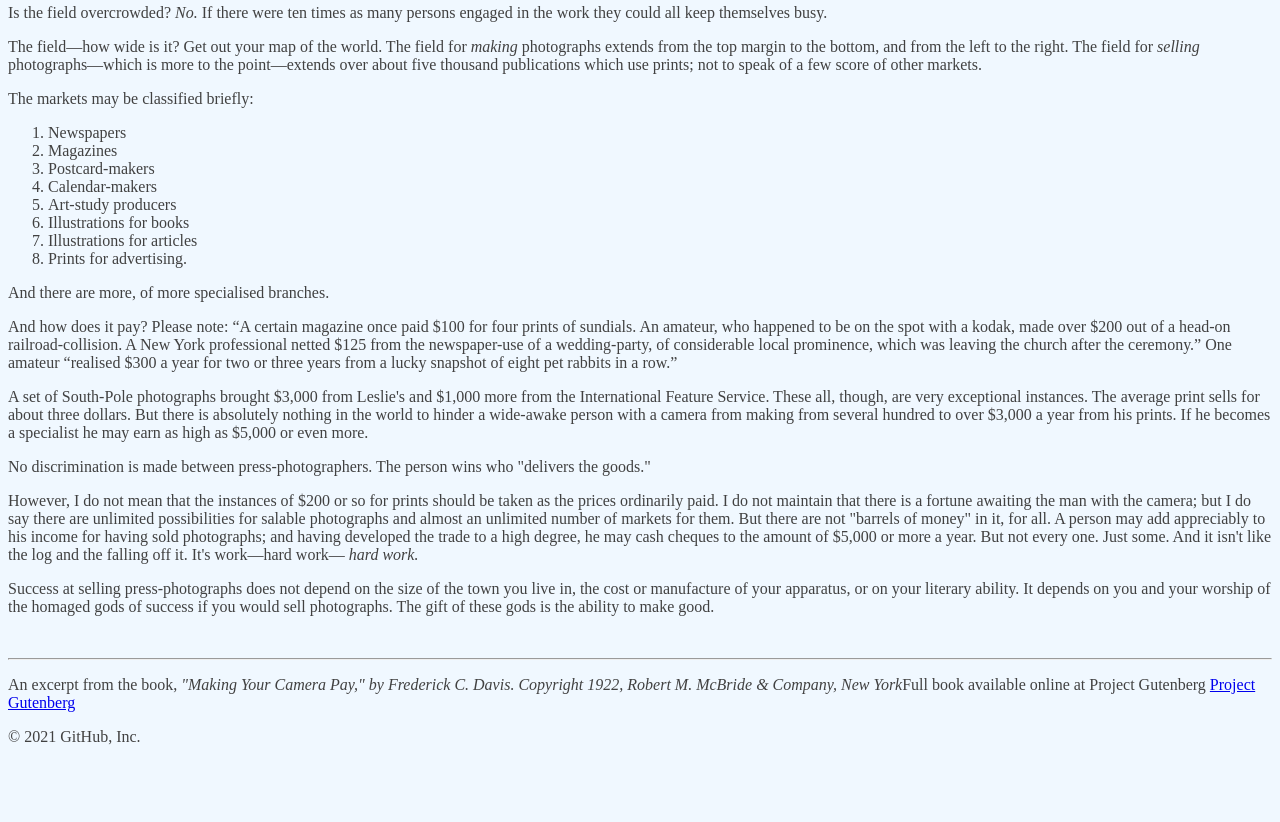
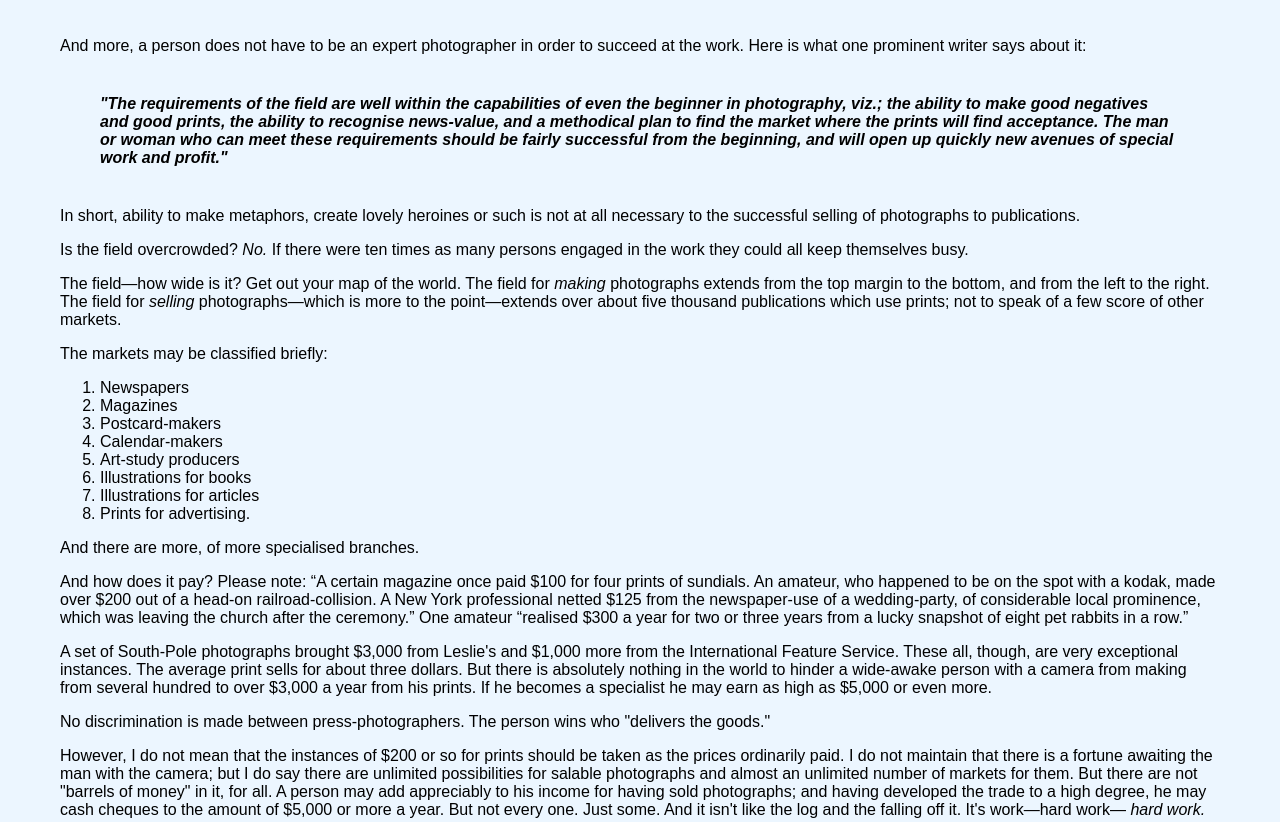
Before and after one commit to genesiscardozo/Frontend-Masters-Bootcamp, a plain HTML site: page index.html in a window 1280 px wide. Shown: the part 643-1465 px from the top of the page. Before the commit the page ends 1405 px from the top, so only its background shows below. Drawn offline with Linux system fonts and the light colour scheme.

Commit message:
adding book markup styles

```diff
--- a/css/styles.css
+++ b/css/styles.css
@@ -1,5 +1,53 @@
+/* This is a CSS Comment */
 body {
-    background-color: aliceblue;
-    color: #414141;
-    font-size: 16px;
-}
+    font-family: Arial, Helvetica, sans-serif;
+    background-color: rgb(236, 246, 255);
+    font-size: 1rem;
+    margin: 60px;
+  }
+
+  .center {
+    text-align: center;
+    margin-bottom: 100px;
+  }
+
+  .center h1 {
+    margin-top: 80px;
+    margin-bottom: 80px;
+  }
+
+  .center p {
+    font-size: 18px;
+  }
+  a {
+    color: rgb(96, 108, 161);
+    font-weight: bold;
+    text-decoration: none;
+  }
+
+  a:hover {
+    color: #9fa8da;
+  }
+
+  .list {
+    font-style: italic;
+    font-family: Georgia, "Times New Roman", Times, serif;
+    color: rgb(94, 93, 93);
+  }
+
+  blockquote {
+    font-weight: bold;
+    margin-top: 40px;
+    margin-bottom: 40px;
+    font-style: italic;
+  }
+
+  footer {
+    color: rgb(94, 93, 93);
+    text-align: center;
+    margin-top: 60px;
+  }
+
+  cite {
+    font-weight: bold;
+  }
```
